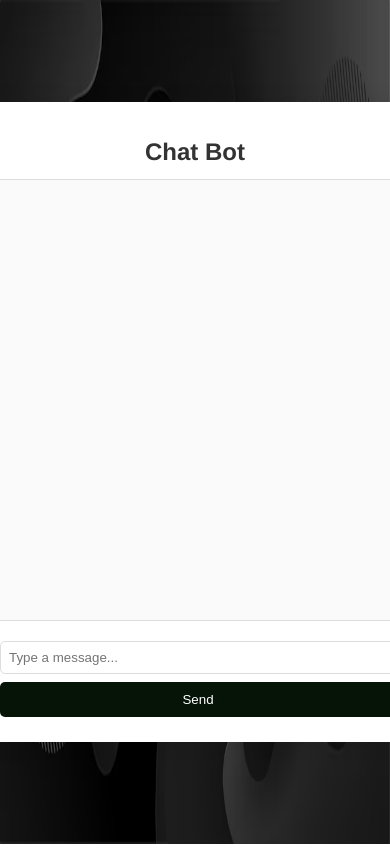
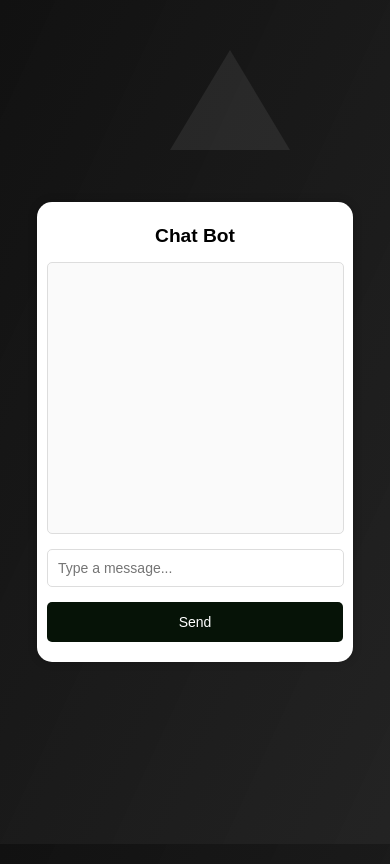
Before and after one commit to ashleyalmeida07/Chat-bot-, a Flask app: page / in a window 390 px wide; the page is wider, and only the part inside the window is pictured. Run offline with Flask 3, Linux system fonts and the light colour scheme.

Commit message:
Update style.css

```diff
--- a/chat bot/static/style.css
+++ b/chat bot/static/style.css
@@ -5,18 +5,109 @@
   align-items: center;
   height: 100vh;
   margin: 0;
-    background-image: url('./black-friday-background-with-black-gradient_416562-309.avif');
+  background: linear-gradient(to bottom right, #111, #1d1d1df8); /* Gradient from dark to lighter shade */
     background-repeat: no-repeat;
 background-attachment: fixed;
 background-size: 100% 100%;
+
+  margin: 0;
+  padding: 0;
+  height: 100vh;
+  display: flex;
+  justify-content: center;
+  align-items: center;
+  position: relative;
+  overflow: hidden; /* Hide overflow for shapes */
 }
+
+/* Background shapes */
+.background-shape {
+  position: absolute;
+  opacity: 0.5;
+  z-index: 0; /* Keep shapes in the background */
+}
+
+.circle1 {
+  width: 250px;
+  height: 250px;
+  border-radius: 50%;
+  background-color: rgba(255, 255, 255, 0.2);
+  top: 50px;
+  left: 50px;
+}
+
+.circle2 {
+  width: 180px;
+  height: 180px;
+  border-radius: 50%;
+  background-color: rgba(255, 255, 255, 0.1);
+  top: 250px;
+  right: 50px;
+}
+
+.square1 {
+  width: 150px;
+  height: 150px;
+  background-color: rgba(255, 255, 255, 0.3);
+  top: 300px;
+  left: 200px;
+  transform: rotate(45deg); /* Diagonal square */
+}
+
+.square2 {
+  width: 120px;
+  height: 120px;
+  background-color: rgba(255, 255, 255, 0.3);
+  bottom: 150px;
+  left: 50px;
+}
+
+.triangle1 {
+  width: 0;
+  height: 0;
+  border-left: 60px solid transparent;
+  border-right: 60px solid transparent;
+  border-bottom: 100px solid rgba(255, 255, 255, 0.15);
+  top: 50px;
+  right: 100px;
+}
+
+/* Chat Bot container */
+.chat-bot {
+  width: 400px;
+  height: 400px;
+  background-color: #222;
+  border-radius: 10px;
+  padding: 20px;
+  position: relative;
+  z-index: 1; /* Chat container above background shapes */
+  box-shadow: 0 4px 20px rgba(0, 0, 0, 0.3);
+}
+
+#chat-container {
+  position: relative;
+}
+button {
+  width: 100%;
+  padding: 12px;
+  font-size: 14px;
+  margin-top: 10px;
+  border: none;
+  background-color: #007bff;
+  color: white;
+  border-radius: 5px;
+}
+
+button:hover {
+  background-color: #0056b3;
+}
+
 
 #heading {
   text-align: center;
   font-size: 1.5em;
-    color: #333;
+  color: #000000;
   margin-bottom: 10px;
-    font-family: 'Franklin Gothic Medium', 'Arial Narrow', Arial, sans-serif;
 }
 
 #chat-container {
@@ -24,8 +115,7 @@
   height: 600px;
   padding: 20px;
   background: white;
-    border-radius: 20px;
-    box-shadow: 0px 0px 20px rgba(0, 0, 0, 0.1);
+  box-shadow: 5px 5px 5px rgba(0, 0, 0, 0.345);
   display: flex;
   flex-direction: column;
   justify-content: space-between;
@@ -36,6 +126,7 @@
   width: 378px;
   overflow-y: auto;
   margin-bottom: 10px;
+  border-radius: 5px;
   border: 1px solid #ddd;
   padding: 10px;
   background-color: #fafafa;
@@ -89,9 +180,8 @@
 }
 
 button:hover {
-    background-color: #202020;
+  background-color: #000000;
 }
-/* From Uiverse.io by vinodjangid07 */
 .messageBox {
   width: fit-content;
   height: 40px;
@@ -200,3 +290,107 @@
   fill: #3c3c3c;
   stroke: white;
 }
+@media (max-width: 480px) {
+  body {
+    flex-direction: column; /* Stack content vertically */
+    padding: 10px; /* Add padding for smaller screens */
+    background-size: cover; /* Ensure the background scales properly */
+    background-position: center; /* Center the background */
+  }
+
+  #chat-container {
+    width: 80%; /* Use full width of the screen */
+    height: auto; /* Let height adjust dynamically */
+    padding: 10px; /* Reduce padding for a compact design */
+    border-radius: 15px; /* Slightly reduce border radius */
+    box-shadow: 0px 0px 10px rgba(0, 0, 0, 0.2); /* Adjust shadow for smaller screens */
+  }
+
+  #chat-window {
+    width: 93%; /* Use full width */
+    height: 250px; /* Reduce height for smaller screens */
+    margin-bottom: 10px; /* Maintain spacing */
+    font-size: 14px; /* Adjust font size for better readability */
+  }
+
+  #chat-log div {
+    max-width: 90%; /* Increase message width for better readability */
+  }
+
+  .user-message,
+  .bot-message {
+    font-size: 14px; /* Adjust message font size */
+    padding: 8px; /* Reduce padding */
+    border-radius: 6px; /* Reduce border radius */
+  }
+
+  #user-input {
+    width: 93%; /* Stretch input field to full width */
+    margin: 5px 0; /* Adjust spacing */
+    padding: 10px; /* Maintain usability */
+    font-size: 14px; /* Adjust font size */
+  }
+
+  button {
+    width: 100%; /* Stretch button to full width */
+    margin: 10px 0; /* Add vertical spacing */
+    padding: 12px; /* Maintain touch-friendly dimensions */
+    font-size: 14px; /* Adjust font size */
+  }
+
+  .messageBox {
+    width: 100%; /* Full width for the message box */
+  }
+
+
+  #messageInput {
+    width: 70%; /* Allow space for the send button */
+    padding: 8px; /* Reduce padding */
+  }
+
+  #messageInput:focus{
+   border: black;
+  }
+  #user-input:focus {
+    border-color: black ; /* Change border color to black when focused */
+    outline: none; /* Optionally remove the default outline */
+  }
+
+  #sendButton {
+    width: 25%; /* Adjust button width to fit layout */
+    font-size: 14px; /* Adjust font size */
+    padding: 8px; /* Maintain usability */
+  }
+
+  #heading {
+    font-size: 1.2em; /* Reduce heading size */
+    margin-bottom: 15px; /* Maintain spacing */
+  }
+
+
+.circle1 {
+  width: 0px;
+  height: 0px;
+
+}
+
+.circle2 {
+  width: 0px;
+  height: 0px;
+}
+
+.square1 {
+  width: 0px;
+  height: 0px;
+}
+
+.square2 {
+  width: 0px;
+  height: 0px;
+}
+
+.triangle1 {
+  width: 0px;
+  height: 0px;
+}
+}
```
Lines whose indentation alone changed are shown as unchanged.
